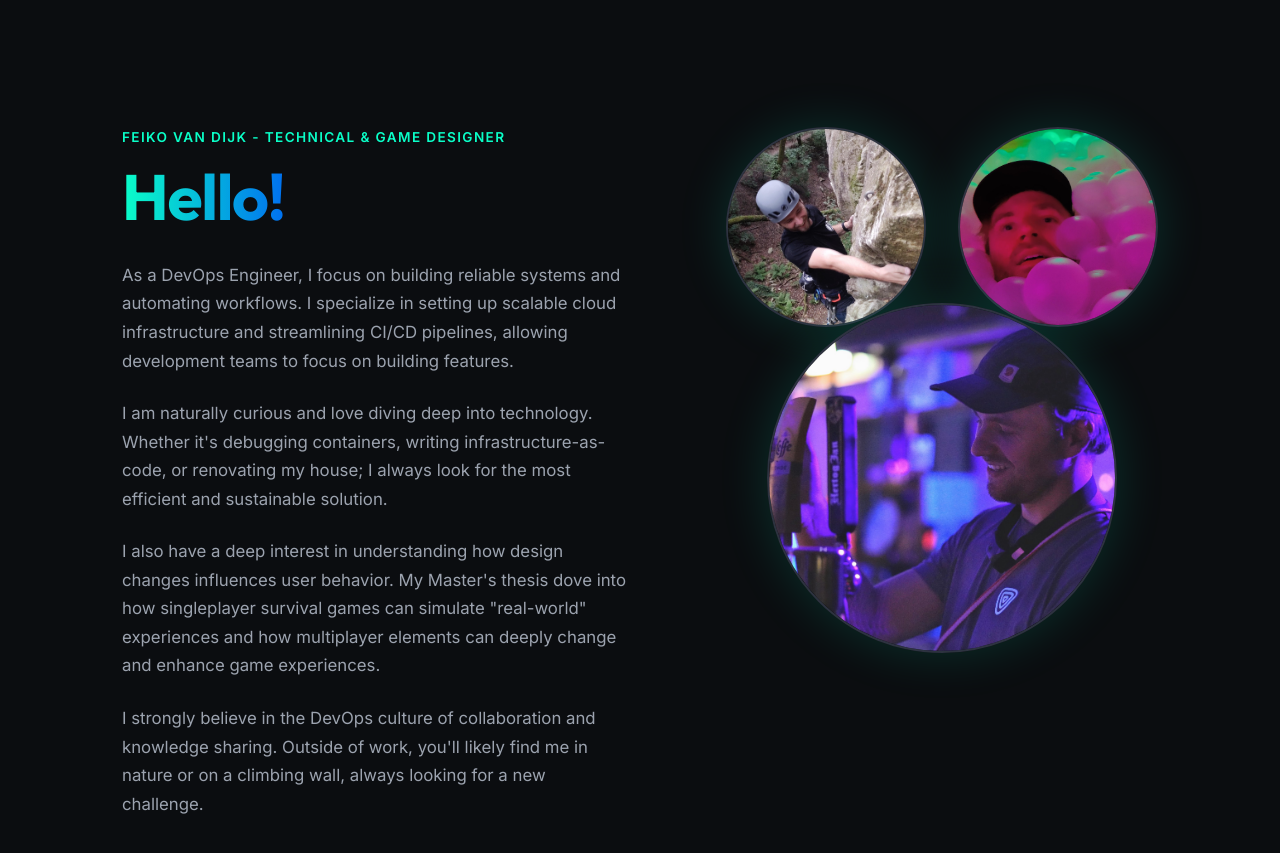
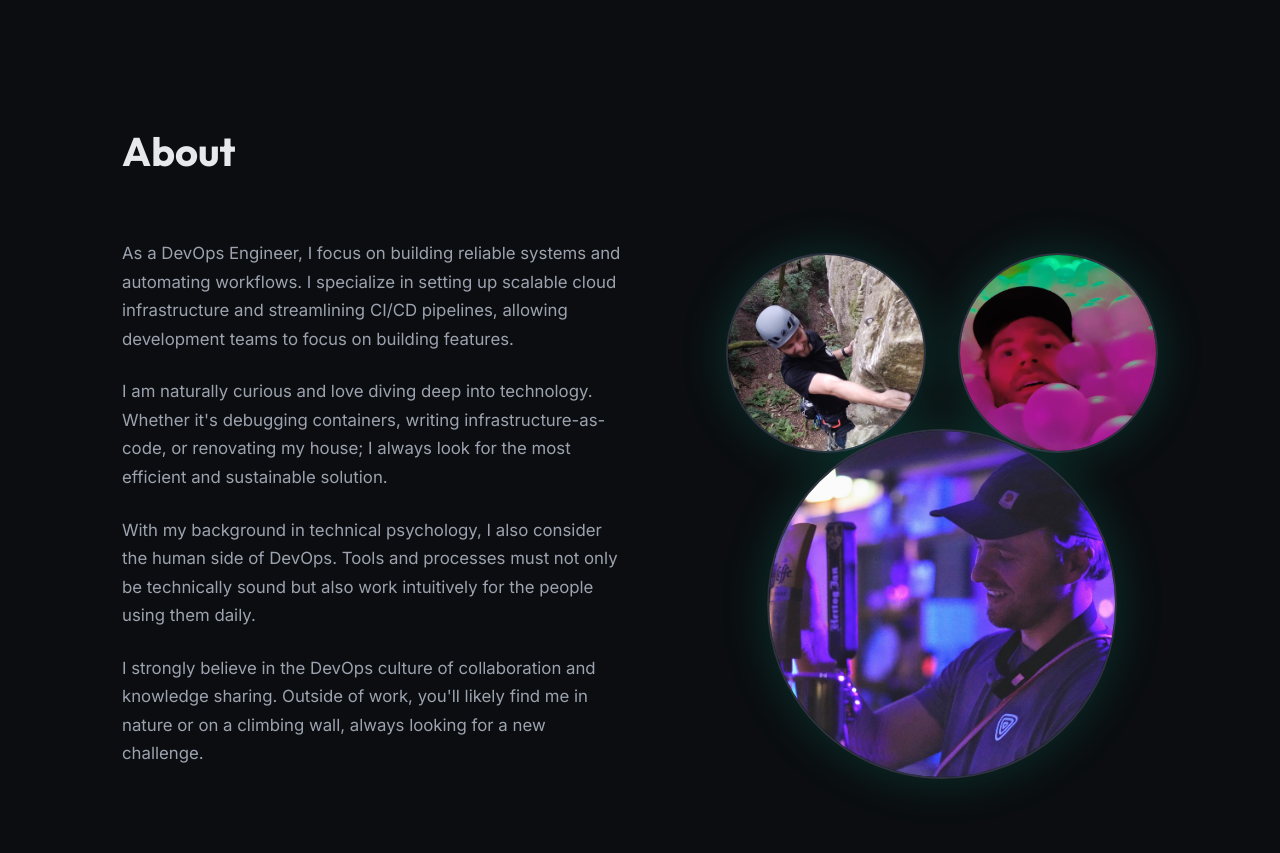
Before and after one commit to Feikovandijk/DevopsPortfolio, a website built with Vite: page index.html in a window 1280 px wide. Shown: the part 2560-3413 px from the top of the page. Built offline with nearby package versions, Linux system fonts and the light colour scheme.

Commit message:
Update about me section layout

```diff
--- a/index.html
+++ b/index.html
@@ -273,13 +273,12 @@
         <!-- About Section (Merged) -->
         <section id="about" class="section about-intro">
             <div class="container">
+                <div class="section-header">
+                    <h2><span data-i18n="nav.about">About</span></h2>
+                </div>
                 <div class="about-grid-new">
                     <!-- Text Content -->
                     <div class="about-content">
-                        <p class="overline" data-i18n="aboutPage.overline">Feiko van Dijk - Technical & Game Designer
-                        </p>
-                        <h1><span class="gradient-text" data-i18n="aboutPage.title">Hello!</span></h1>
-
                         <div class="bio-text">
                             <p data-i18n="aboutPage.bio.p1">I'm a Technical Designer and DevOps Engineer who loves
                                 turning challenges into engaging
--- a/src/locales/en.ts
+++ b/src/locales/en.ts
@@ -65,7 +65,7 @@ export const en: Translation = {
         bio: {
             p1: "As a DevOps Engineer, I focus on building reliable systems and automating workflows. I specialize in setting up scalable cloud infrastructure and streamlining CI/CD pipelines, allowing development teams to focus on building features.",
             p2: "I am naturally curious and love diving deep into technology. Whether it's debugging containers, writing infrastructure-as-code, or renovating my house; I always look for the most efficient and sustainable solution.",
-            p3: "I also have a deep interest in understanding how design changes influences user behavior. My Master's thesis dove into how singleplayer survival games can simulate \"real-world\" experiences and how multiplayer elements can deeply change and enhance game experiences.",
+            p3: "With my background in technical psychology, I also consider the human side of DevOps. Tools and processes must not only be technically sound but also work intuitively for the people using them daily.",
             p4: "I strongly believe in the DevOps culture of collaboration and knowledge sharing. Outside of work, you'll likely find me in nature or on a climbing wall, always looking for a new challenge."
         },
         contactTitle: "Contact",
--- a/src/style.css
+++ b/src/style.css
@@ -203,7 +203,7 @@
     grid-template-columns: 1.2fr 0.8fr;
     /* Text wider than images */
     gap: var(--spacing-xl);
-    align-items: start;
+    align-items: center;
 }
 
 .about-content h1 {
```
